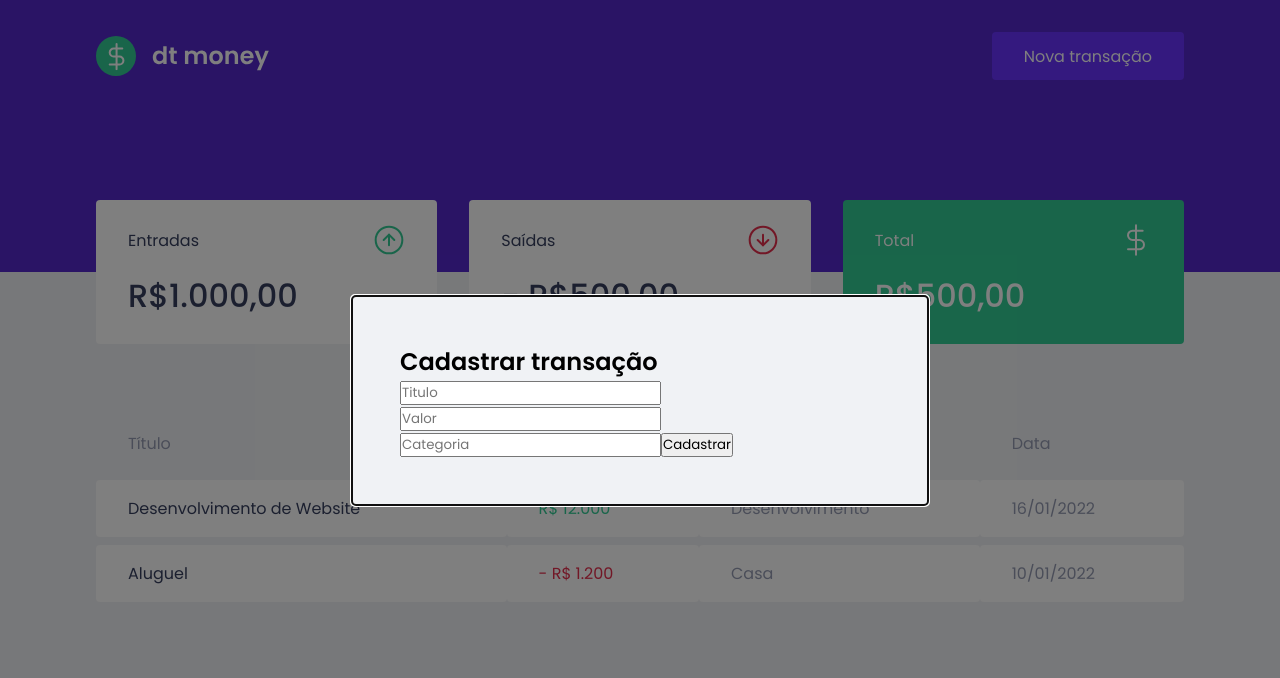
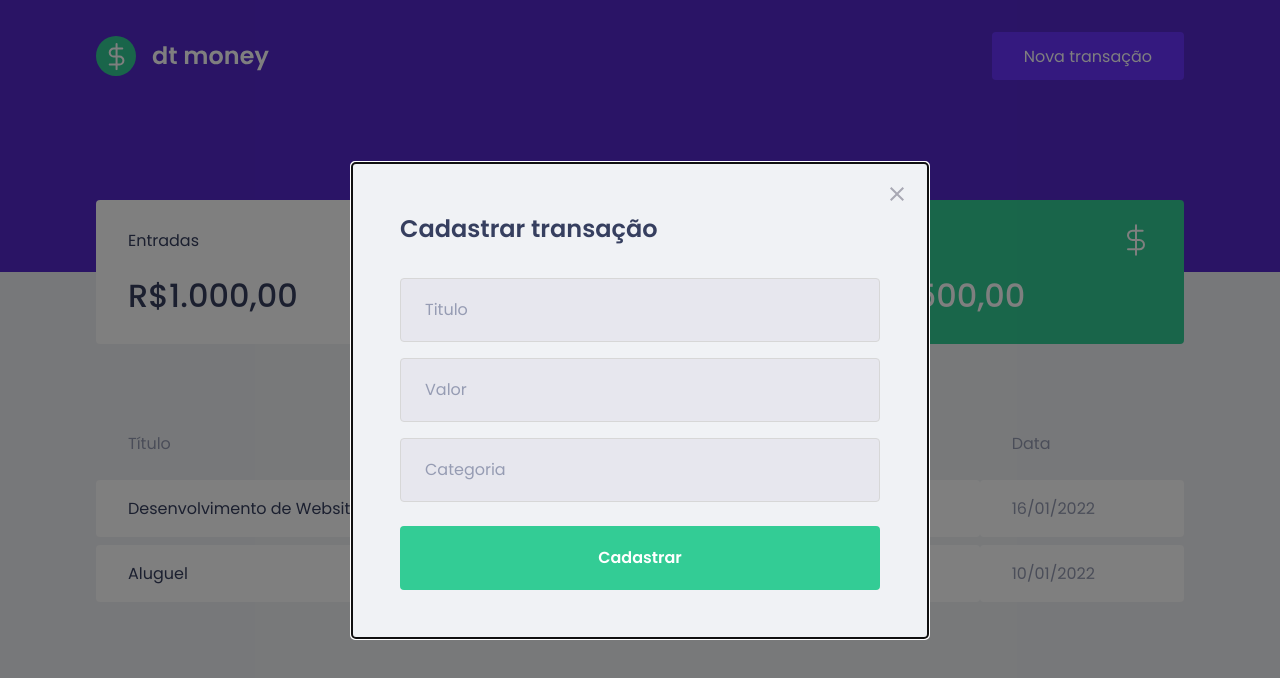
Before and after one commit to rafael-santana-almeida/ignite_dtmoney, a React (Create React App) app: page / in a window 1280 px wide. Shown: the top 678 px of the page. Built offline with nearby package versions, Linux system fonts and the light colour scheme; no server answers; what miragejs would draw is missing.

Commit message:
Styling NewTransactionModal

```diff
--- a/src/components/NewTransactionModal/index.tsx
+++ b/src/components/NewTransactionModal/index.tsx
@@ -1,4 +1,7 @@
 import Modal from "react-modal";
+
+import closeImg from "../../assets/close.svg";
+
 import { Container } from "./styles";
 
 Modal.setAppElement("#root");
@@ -19,6 +22,14 @@
       overlayClassName="react-modal-overlay"
       className="react-modal-content"
     >
+      <button
+        type="button"
+        onClick={onRequestClose}
+        className="react-modal-close"
+      >
+        <img src={closeImg} alt="Fechar modal" />
+      </button>
+
       <Container>
         <h2>Cadastrar transação</h2>
 
--- a/src/components/NewTransactionModal/styles.ts
+++ b/src/components/NewTransactionModal/styles.ts
@@ -1,3 +1,48 @@
 import styled from "styled-components";
 
-export const Container = styled.form``;
+export const Container = styled.form`
+  h2 {
+    color: var(--text-title);
+    font-size: 1.5rem;
+    margin-bottom: 2rem;
+  }
+
+  input {
+    width: 100%;
+    padding: 0 1.5rem;
+    height: 4rem;
+    border-radius: 0.25rem;
+
+    border: 1px solid #d7d7d7;
+    background: #e7e7ee;
+
+    font-weight: 400;
+    font-size: 1rem;
+
+    &::placeholder {
+      color: var(--text-body);
+    }
+
+    & + input {
+      margin-top: 1rem;
+    }
+  }
+
+  button[type="submit"] {
+    width: 100%;
+    padding: 0 1.5rem;
+    height: 4rem;
+    background: var(--green);
+    color: #fff;
+    border-radius: 0.25rem;
+    border: 0;
+    font-size: 1rem;
+    font-weight: 600;
+    margin-top: 1.5rem;
+    transition: filter 0.2s;
+
+    &:hover {
+      filter: brightness(0.9);
+    }
+  }
+`;
--- a/src/styles/global.ts
+++ b/src/styles/global.ts
@@ -76,4 +76,17 @@
     position: relative;
     border-radius: 0.25rem;
   }
+
+  .react-modal-close {
+    position: absolute;
+    right: 1.5rem;
+    top: 1.5rem;
+    border: 0;
+    background: transparent;
+    transition: filter 0.2s;
+
+    &:hover {
+      filter: brightness(0.7)
+    }
+  }
 `;
```
